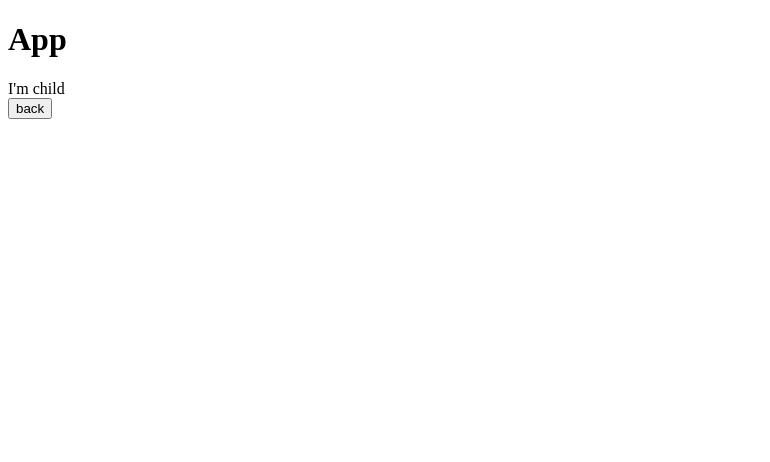
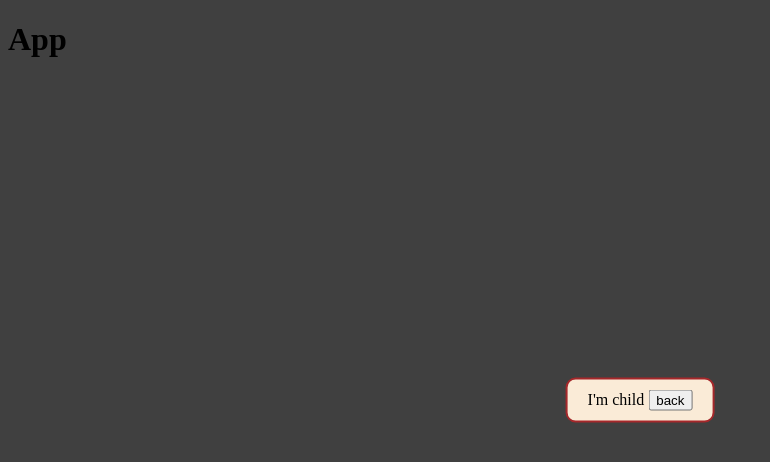
Before and after one commit to DynamicDaikon/vue-pinia, a Vue app: page /Child in a window 1280 px wide. Shown: the top 462 px of the page, without its empty margins (0-770 px from the left). Built offline with nearby package versions, Linux system fonts and the light colour scheme.

Commit message:
add modal

```diff
--- a/src/stores/sampleStore.js
+++ b/src/stores/sampleStore.js
@@ -7,6 +7,7 @@ export const useSampleStore = defineStore('sampleStore', () => {
    */
   const count = ref(0);
   const name = ref('');
+  const isShow = ref(false);
   /**
    * getters
    */
@@ -17,6 +18,9 @@ export const useSampleStore = defineStore('sampleStore', () => {
   function increment() {
     count.value++;
   }
+  function reverse() {
+    this.isShow = !this.isShow;
+  }
 
-  return { count, name, doubleCounter, increment };
+  return { count, name, isShow, doubleCounter, increment, reverse };
 });
--- a/src/views/ChildPage.vue
+++ b/src/views/ChildPage.vue
@@ -1,13 +1,45 @@
 <template>
-  <div>I'm child</div>
-  <button @click="goBack">back</button>
+  <div class="modal">
+    I'm child
+    <button @click="closeModal">back</button>
+    <!-- <button @click="goHome">home</button> -->
+  </div>
+  <div id="modal-overlay"></div>
+  <!-- <div>親から受け取った値は{{ props.fromParent }}です</div> -->
 </template>
 
 <script setup>
-import router from '../router/index';
-const goBack = () => {
-  router.go(-1);
+// import router from '../router/index';
+import { useSampleStore } from '@/stores/sampleStore';
+const store = useSampleStore();
+
+const closeModal = () => {
+  store.reverse();
 };
 </script>
 
-<style scoped></style>
+<style scoped>
+.modal {
+  padding: 10px 20px;
+  border: 2px solid #a5272a;
+  background: #faebd7;
+  z-index: 2;
+  display: block;
+  text-align: center;
+  position: fixed;
+  top: 50%;
+  left: 50%;
+  transform: translate(-50%, -50%);
+  border-radius: 10px;
+}
+#modal-overlay {
+  z-index: 1;
+  display: block;
+  position: fixed;
+  top: 0;
+  left: 0;
+  width: 100%;
+  height: 120%;
+  background-color: rgba(0, 0, 0, 0.75);
+}
+</style>
--- a/src/views/HomePage.vue
+++ b/src/views/HomePage.vue
@@ -18,13 +18,9 @@ src/views/AboutPage.vue src/views/HomePage.vue
     </li>
   </ul>
   <ul>
-    <li>親から子にコンポーネント</li>
-    <li>
-      <button @click="toChild">親から子に値渡す</button>
-    </li>
-    <li>
-      <childPg />
-    </li>
+    <li>モーダル</li>
+    <button @click="showChild">モーダル表示</button>
+    <childPg v-if="store.isShow" />
   </ul>
 </template>
 
@@ -39,8 +35,9 @@ const toAbout = () => {
 const increment = () => {
   return store.increment();
 };
-const toChild = () => {
+const showChild = () => {
   // router.push('/Child');
+  store.reverse();
 };
 </script>
 
```
